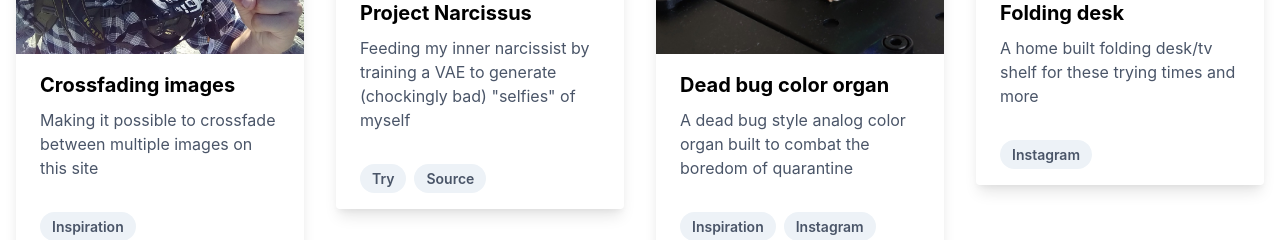
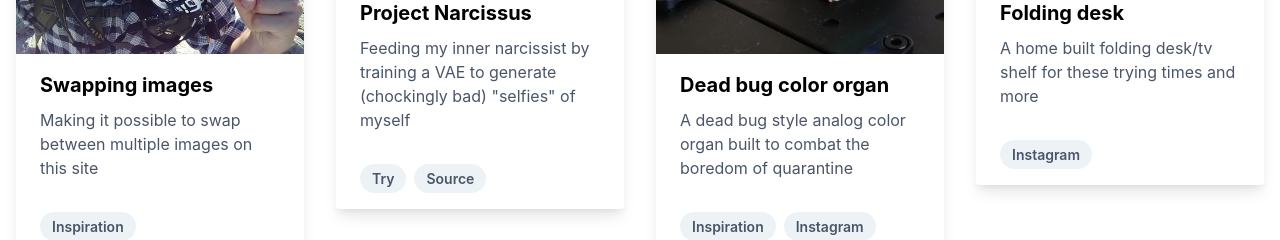
Before and after one commit to Demborg/demborg.github.io, a React (Create React App) app: page / in a window 1280 px wide. Shown: the part 362-602 px from the top of the page. Built offline with nearby package versions, Linux system fonts and the light colour scheme.

Commit message:
no actual fading was done

```diff
--- a/src/App.tsx
+++ b/src/App.tsx
@@ -69,7 +69,6 @@ class ImageDisplay extends React.Component<Images, ImageState> {
       () => this.setState({ counter: this.state.counter + 1 }),
       6000
     )
-
     return () => clearInterval(interval)
   }
 
@@ -124,9 +123,9 @@ const App: React.FC = () => {
       <Header/>
       <Grid posts={[
         {
-          title: "Crossfading images",
+          title: "Swapping images",
           images: [img1, img2],
-          intro: "Making it possible to crossfade between multiple images on this site",
+          intro: "Making it possible to swap between multiple images on this site",
           links: [{text: "Inspiration", url: "http://css3.bradshawenterprises.com/cfimg/"}]
         },
         {
```
